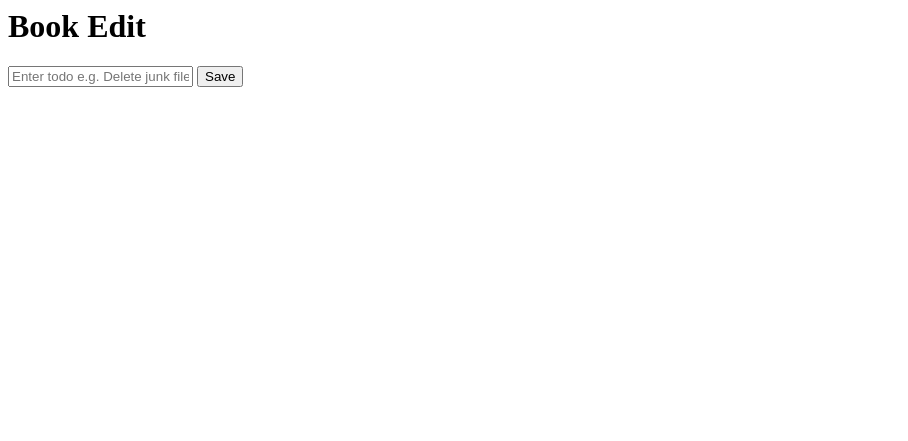
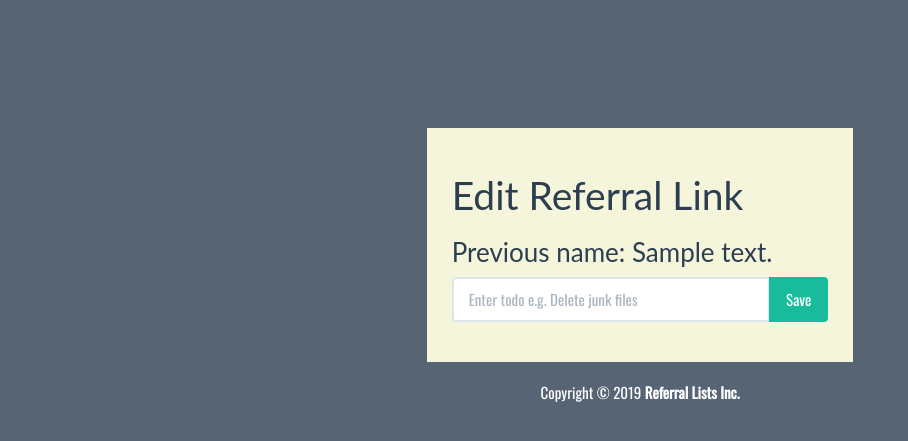
Before and after one commit to Jual6332/legendary_referral_list, a Django app: template todo/templates/todo/edit_form.html in a window 1280 px wide. Shown: the top 441 px of the page, without its empty margins (0-908 px from the left). Run offline with Django 3.2, Linux system fonts and the light colour scheme; the template is opened without the code that fills it: values that come from a table or form of the project are taken from there, others are empty; tables that the repository leaves empty hold one stand-in row (values such as "Sample post"); some libraries are stand-ins or nearby versions.

Commit message:
Edit page is fixed with better css.

```diff
--- a/todo/templates/todo/edit_form.html
+++ b/todo/templates/todo/edit_form.html
@@ -1,4 +1,24 @@
-<h1>Book Edit</h1>
+{% load static %}
+<!DOCTYPE html>
+<html lang="en">
+	<head>
+		<meta charset="utf-8">
+		<meta http-equiv="X-UA-Compatible" content="IE=edge">
+		<meta name="viewport" content="width=device-width, initial-scale=1">
+		<title>ToDo App</title>
+
+		<link href="https://fonts.googleapis.com/css?family=Oswald" rel="stylesheet">
+		<!-- Bootstrap CSS -->
+		<link rel="stylesheet" href="{% static 'todo/bs/css/flatly.min.css' %}" />
+		<link rel="stylesheet" href="{% static 'todo/styles.css' %}" />
+	</head>
+	<body>
+
+		<div class="container-fluid" id="wrapper">
+			<div class="row">
+				<div class="col-lg-4 col-lg-offset-4" id="content">
+          <h1>Edit Referral Link</h1>
+          <h3>Previous name: {{ todo.text }}</h1>
           <form action="{% url 'save' %}" method="POST" role="form">
             {% csrf_token %}
             <div class="form-group">
@@ -10,3 +30,16 @@
               </div>
             </div>
           </form>
+        </div>
+      </div>
+
+      <footer>
+        <div class="row pad">
+          <div class="col-lg-12 text-center">
+            Copyright &copy; 2019 <strong>Referral Lists Inc.</strong>
+          </div>
+        </div>
+      </footer>
+    </div>
+  </body>
+</html>
--- a/todo/templates/todo/index.html
+++ b/todo/templates/todo/index.html
@@ -49,7 +49,7 @@
 						{% for todo in todo_list %}
 							<a href="{% url 'landingpage' todo.id todo.text %}"><li class="list-group-item">{{ todo.text }} - {{ todo.hits }} clicks</li></a>
 							<div class="btn-group">
-								<a href="{% url 'editTodo' todo.id %}"><button type="button" class="btn btn-secondary">
+								<a href="{% url 'editTodo' todo.id todo.text %}"><button type="button" class="btn btn-secondary">
 									<i class="glyphicon glyphicon-pencil"></i>
 								</button></a>
 								<a href="{% url 'deleteTodo' todo.id %}"><button type="button" class="btn btn-danger">
--- a/todo/urls.py
+++ b/todo/urls.py
@@ -6,7 +6,7 @@ urlpatterns = [
     path('', views.index, name='index'),
     path('landingpage/<todo_id>/<todo_text>', views.landingPage, name='landingpage'),
     path('add', views.addTodo, name='add'),
-    path('edit/<todo_id>', views.editTodo, name='editTodo'),
+    path('edit/<todo_id>/<todo_text>', views.editTodo, name='editTodo'),
     path('save', views.saveTodo, name='save'),
     path('complete/<todo_id>', views.completeTodo, name='complete'),
     path('delete/<todo_id>', views.deleteTodo, name='deleteTodo'),
--- a/todo/views.py
+++ b/todo/views.py
@@ -50,7 +50,7 @@ def completeTodo(request, todo_id):
 
     return redirect('landingpage')
 
-def editTodo(request,todo_id):
+def editTodo(request,todo_id,todo_text):
     # Delete Item
     todo = Todo.objects.get(pk=todo_id)
     todo.delete()
@@ -58,7 +58,7 @@ def editTodo(request,todo_id):
     # Save new item
     todo_list = Todo.objects.order_by('-hits')
     form = TodoForm()
-    context = {'todo_list' : todo_list, 'form' : form}
+    context = {'todo_list' : todo_list, 'form' : form, 'todo':todo}
 
     return render(request,'todo/edit_form.html',context)
 
```
Also changed, not shown: todo/templates/todo/landing_page.html (+0 -12 lines). Lines whose indentation alone changed are shown as unchanged.
